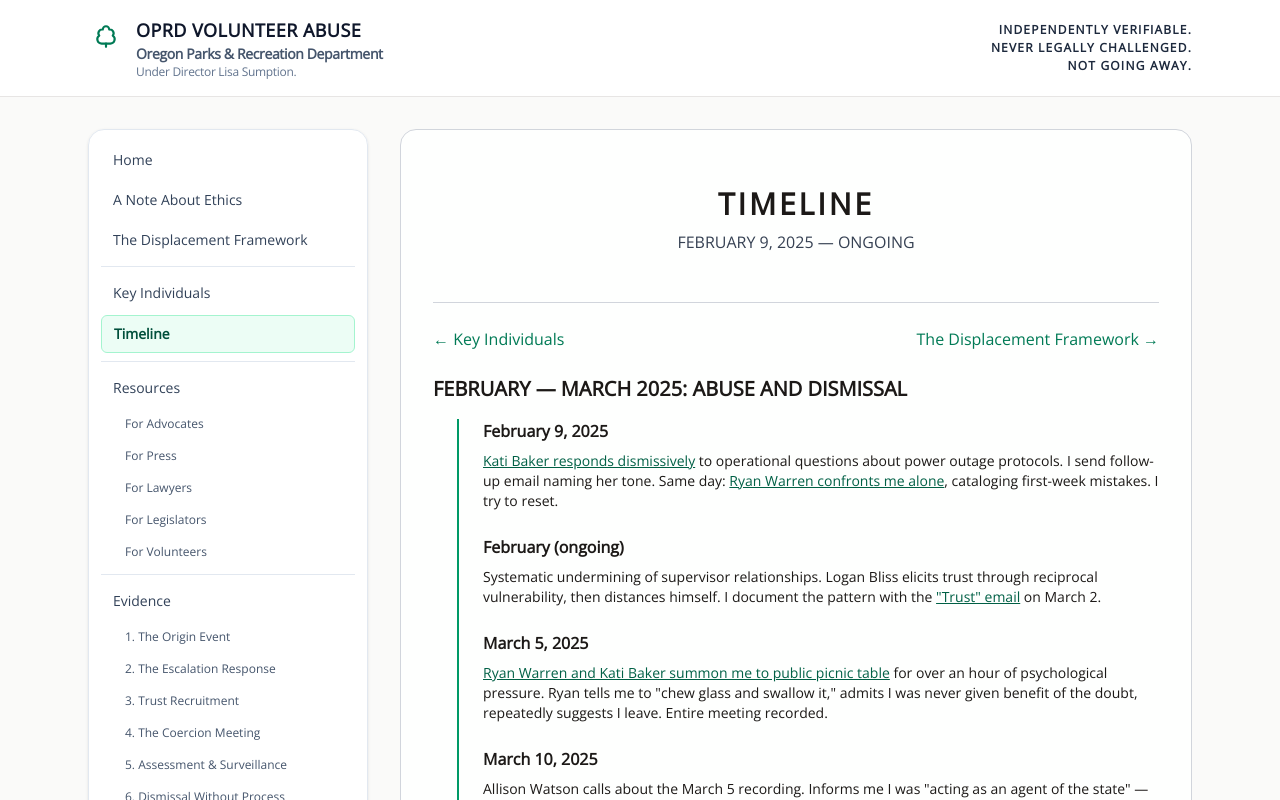
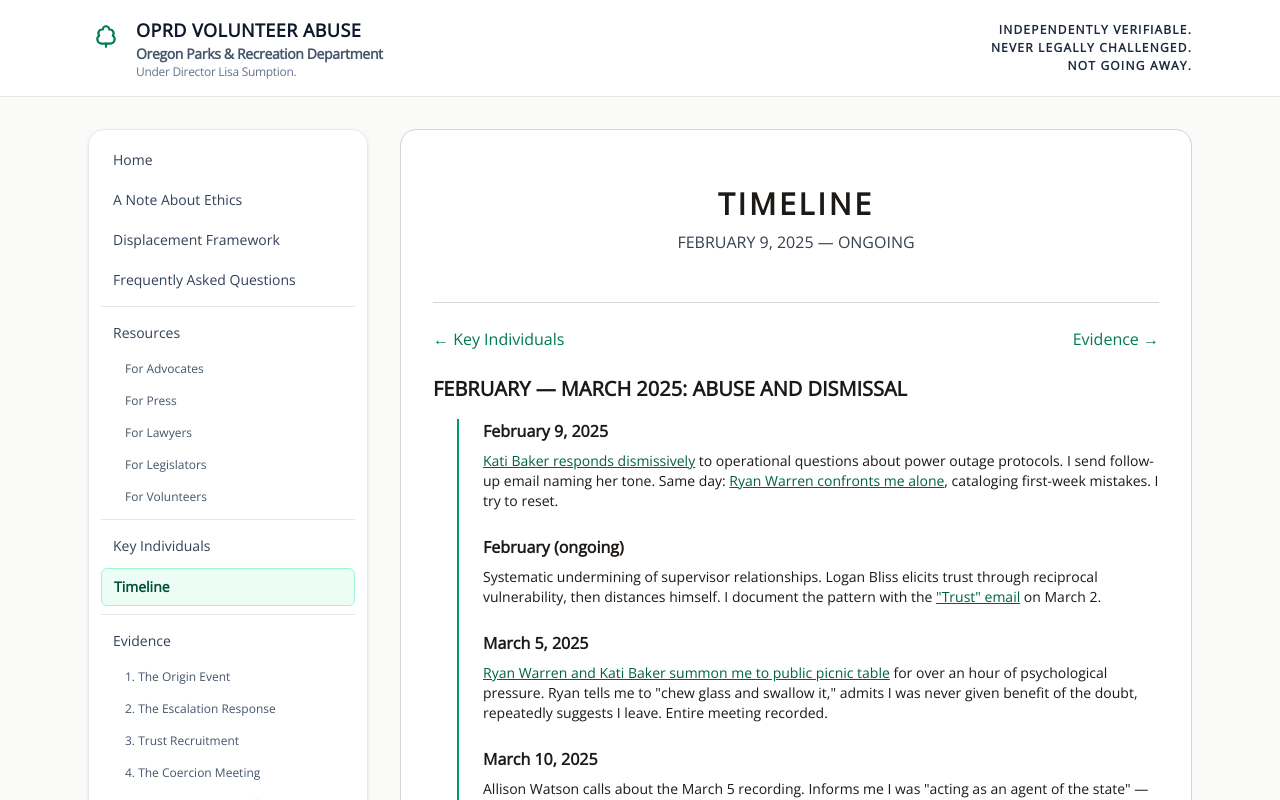
Before and after one commit to rswfire/rswfire.oprd, a Next.js app: page /timeline in a window 1280 px wide. Shown: the top 800 px of the page. Built offline with nearby package versions, Linux system fonts and the light colour scheme.

Commit message:
Updated Displacement/*

```diff
--- a/app/(archive)/displacement/page.tsx
+++ b/app/(archive)/displacement/page.tsx
@@ -24,8 +24,8 @@ export default function DisplacementPage() {
     return (
         <SectionPage
             title="THE DISPLACEMENT FRAMEWORK"
-            previousPage={{ href: "/timeline", label: "Timeline" }}
-            nextPage={{ href: "/evidence", label: "Evidence" }}
+            previousPage={{ href: "/ethics", label: "A Note About Ethics" }}
+            nextPage={{ href: "/faq", label: "Frequently Asked Questions" }}
         >
 
             <blockquote className="border-l-4 border-red-700 pl-6 py-4 mb-12">
--- a/app/(archive)/ethics/page.tsx
+++ b/app/(archive)/ethics/page.tsx
@@ -12,7 +12,7 @@ export default function EthicsPage() {
         <SectionPage
             title="A NOTE ABOUT ETHICS"
             previousPage={{ href: "/", label: "Home" }}
-            nextPage={{ href: "/key-individuals", label: "Key Individuals" }}
+            nextPage={{ href: "/displacement", label: "The Displacement Framework" }}
         >
 
                 <div className="mb-6 p-6 border-l-4 border-black rounded-r-lg">
--- a/app/(archive)/faq/page.tsx
+++ b/app/(archive)/faq/page.tsx
@@ -12,8 +12,8 @@ export default function FAQPage() {
     return (
         <SectionPage
             title="FREQUENTLY ASKED QUESTIONS"
-            previousPage={{ href: "/governor-kotek", label: "The Governor's Silence" }}
-            nextPage={{ href: "/reading", label: "Selected Reading" }}
+            previousPage={{ href: "/displacement", label: "The Displacement Framework" }}
+            nextPage={{ href: "/resources", label: "Resources" }}
         >
             <div className="mt-8 space-y-8">
 
--- a/app/(archive)/timeline/page.tsx
+++ b/app/(archive)/timeline/page.tsx
@@ -14,7 +14,7 @@ export default function TimelinePage() {
             title="TIMELINE"
             subtitle="FEBRUARY 9, 2025 — ONGOING"
             previousPage={{ href: "/key-individuals", label: "Key Individuals" }}
-            nextPage={{ href: "/displacement", label: "The Displacement Framework" }}
+            nextPage={{ href: "/evidence", label: "Evidence" }}
         >
 
             <h2 className="text-xl font-semibold"><strong>FEBRUARY — MARCH 2025</strong>: ABUSE AND DISMISSAL</h2>
@@ -303,6 +303,22 @@ export default function TimelinePage() {
                 </li>
             </ul>
 
+            <hr className="my-6 border-t border-gray-300" />
+
+            <h2 className="text-xl font-semibold"><strong>APRIL 2026</strong>: THE DISPLACEMENT FRAMEWORK</h2>
+
+            <ul className="space-y-6 border-l-2 border-emerald-600 ml-6 pl-6 mt-4">
+                <li>
+                    <div className="font-semibold">April 3, 2026</div>
+                    <div className="mt-2 text-sm">
+                        While walking the Waxmyrtle Trail in the Oregon Dunes,&nbsp;
+                        <Link href="/displacement" className="underline text-emerald-800 hover:text-emerald-600">
+                            the displacement framework is named
+                        </Link>. One year after the first displacement was executed, and one week after the second when they brought police to his door. The weapon that connects all nine stages of documented institutional conduct — from the origin event through police intimidation — is identified, named, and <Link href="https://rswfire.com/signal/01KN9KDSG0H3W0WZ9GBCJDJMG5" target="_blank" className="underline text-emerald-800 hover:text-emerald-600">recorded on the trail</Link>. The archive is restructured around it. A <Link href="/resources/volunteers" className="underline text-emerald-800 hover:text-emerald-600">resource page for volunteers</Link> is created to give the pattern a name for those still inside it.
+                    </div>
+                </li>
+            </ul>
+
         </SectionPage>
     );
 }
--- a/data/20260403.ts
+++ b/data/20260403.ts
@@ -10,11 +10,11 @@ export const NAMING_DISPLACEMENT_TRANSMISSION: TransmissionData = {
     fieldState: "integrating",
     orientation: "toward structural legibility and volunteer protection infrastructure",
     label: "Transmission — April 3, 2026",
-    preview: "Recorded while walking the Wax Myrtle Trail in the Oregon Dunes. One year and ten days after the first displacement was executed. He names the weapon for the first time — not as theory, but as something he finally has the language to describe after living inside it for a year. This is the moment displacement stopped being a pattern and became a framework.",
+    preview: "Recorded while walking the Waxmyrtle Trail in the Oregon Dunes. One year after the first displacement was executed, and one week after the second when they brought police to his door. He names the weapon for the first time — not as theory, but as something he finally has the language to describe after living inside it for a year. This is the moment displacement stopped being a pattern and became a framework.",
     entries: [
         {
             timestamp: "[0:00 — 0:24]",
-            quote: "Hi there, I'm Sam. I am walking the Wax Myrtle Trail in the Oregon Dunes, one of the coolest places I've ever been. I've lived here for a year now. I've hiked this trail so many times, all the trails around here. It's one of the most interesting, it's been the best experience of my life.",
+            quote: "Hi there, I'm Sam. I am walking the Waxmyrtle Trail in the Oregon Dunes, one of the coolest places I've ever been. I've lived here for a year now. I've hiked this trail so many times, all the trails around here. It's one of the most interesting, it's been the best experience of my life.",
             commentary: "He starts where he always starts — in the place. The trail, the dunes, the coast he has made home. A year of living here. A year of documenting what was done to him. Both things are true at the same time.",
         },
         {
@@ -73,5 +73,5 @@ export const NAMING_DISPLACEMENT_TRANSMISSION: TransmissionData = {
             commentary: "Making it legible. That is what the displacement framework does. It takes a pattern that was always there — that he always saw — and gives it language that others can use. The framework was named on this trail. It will not be unnamed.",
         },
     ],
-    closing: "This transmission was recorded on the Wax Myrtle Trail in the Oregon Dunes on April 3, 2026 — one year and ten days after the first displacement was executed. It is the moment the framework was named.\n\nEverything that follows in the archive — the displacement page, the volunteer resources, the stage-by-stage analysis on every evidence page — began here, on this trail, with this realization.",
+    closing: "This transmission was recorded on the Waxmyrtle Trail in the Oregon Dunes on April 3, 2026 — one year after the first displacement was executed, and one week after the second when they brought police to my door. It is the moment the framework was named.\n\nEverything that follows in the archive — the displacement page, the volunteer resources, the stage-by-stage analysis on every evidence page — began here, on this trail, with this realization.",
 };
--- a/lib/sections.ts
+++ b/lib/sections.ts
@@ -2,11 +2,9 @@
 export const archiveSections = [
     { href: "/", label: "Home" },
     { href: "/ethics", label: "A Note About Ethics" },
-    { href: "/displacement", label: "The Displacement Framework" },
+    { href: "/displacement", label: "Displacement Framework" },
+    { href: "/faq", label: "Frequently Asked Questions" },
     { href: "#separator-1", label: "", separator: true },
-    { href: "/key-individuals", label: "Key Individuals" },
-    { href: "/timeline", label: "Timeline" },
-    { href: "#separator-2", label: "", separator: true },
     {
         href: "/resources",
         label: "Resources",
@@ -18,6 +16,9 @@ export const archiveSections = [
             { href: "/resources/volunteers", label: "For Volunteers" }
         ]
     },
+    { href: "#separator-2", label: "", separator: true },
+    { href: "/key-individuals", label: "Key Individuals" },
+    { href: "/timeline", label: "Timeline" },
     { href: "#separator-3", label: "", separator: true },
     {
 
@@ -35,7 +36,6 @@ export const archiveSections = [
             { href: "/evidence/police", label: "9. Police Intimidation" }
         ]
     },
-    { href: "/faq", label: "Frequently Asked Questions" },
     { href: "#separator-4", label: "", separator: true },
     {
         href: "/lisa-sumption",
```
